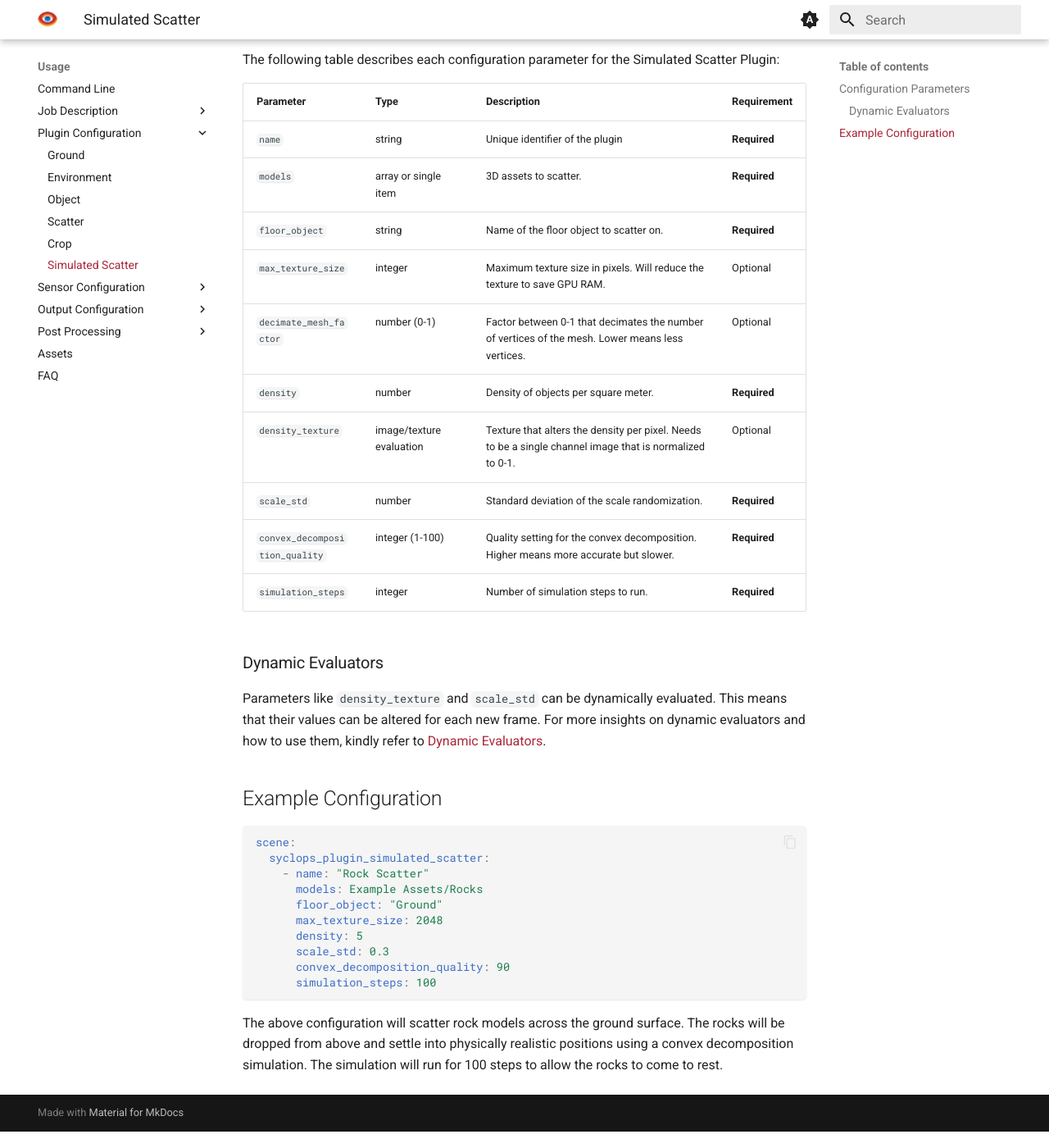
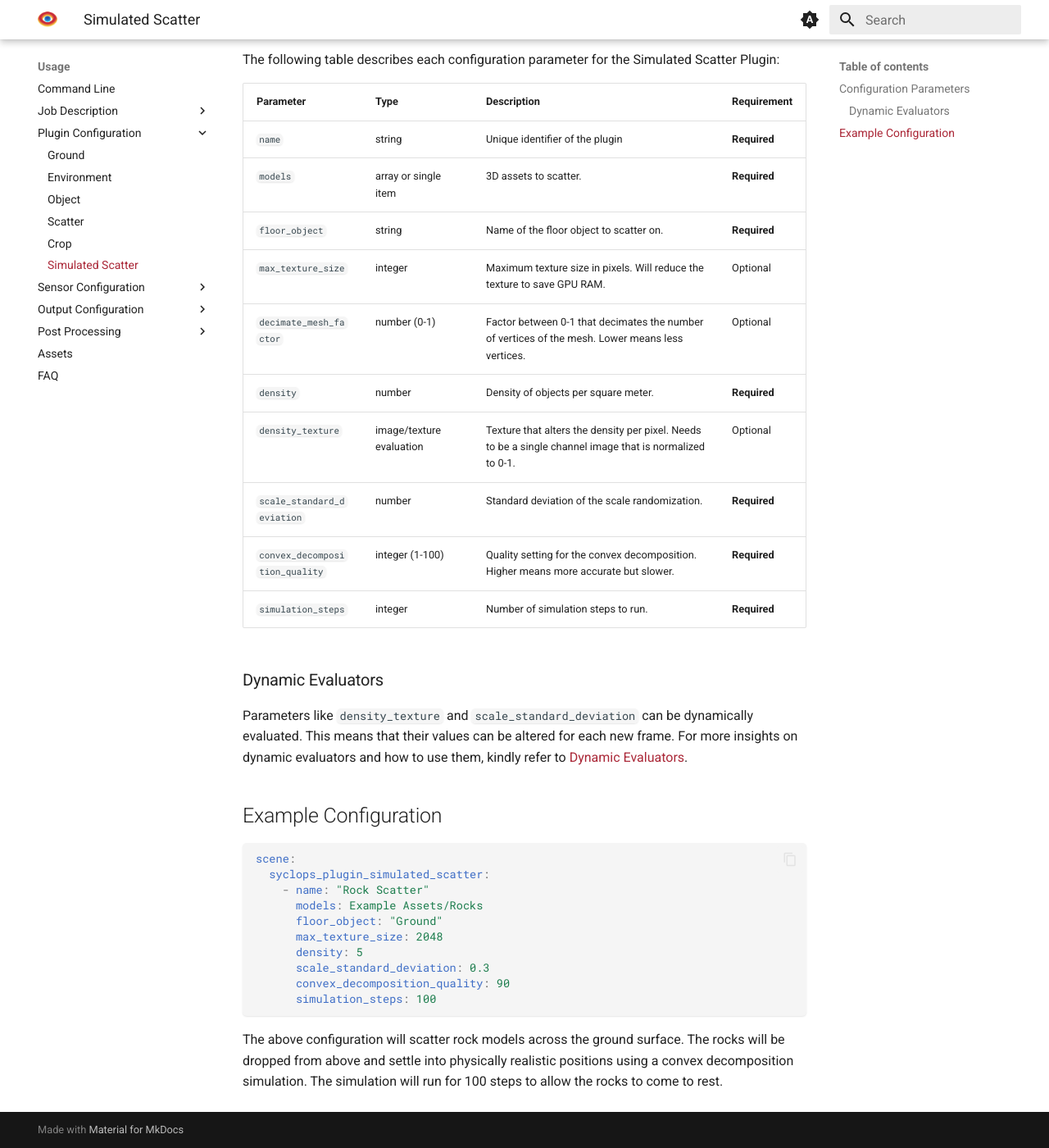
Before and after one commit to DFKI-NI/syclops, an MkDocs documentation site: the page built from docs/docs/usage/job_description/config_descriptions/simulated_scatter.md, in a window 1280 px wide and 1400 px high, scrolled down 351 px. Shown: the whole window at 82% size. Built offline with MkDocs 1.6.1 and Material for MkDocs 9.7.7, drawn with Linux system fonts in a browser that asks for light colours.

Commit message:
Rename `scale_std` to `scale_standard_deviation` in documentation and configuration files for consistency

````diff
--- a/docs/docs/usage/job_description/config_descriptions/simulated_scatter.md
+++ b/docs/docs/usage/job_description/config_descriptions/simulated_scatter.md
@@ -15,13 +15,13 @@ The following table describes each configuration parameter for the Simulated Sca
 | `decimate_mesh_factor` | number (0-1) | Factor between 0-1 that decimates the number of vertices of the mesh. Lower means less vertices. | Optional |
 | `density` | number | Density of objects per square meter. | **Required** |
 | `density_texture` | image/texture evaluation | Texture that alters the density per pixel. Needs to be a single channel image that is normalized to 0-1. | Optional |
-| `scale_std` | number | Standard deviation of the scale randomization. | **Required** |
+| `scale_standard_deviation` | number | Standard deviation of the scale randomization. | **Required** |
 | `convex_decomposition_quality` | integer (1-100) | Quality setting for the convex decomposition. Higher means more accurate but slower. | **Required** |
 | `simulation_steps` | integer | Number of simulation steps to run. | **Required** |
 
 ### Dynamic Evaluators
 
-Parameters like `density_texture` and `scale_std` can be dynamically evaluated. This means that their values can be altered for each new frame. For more insights on dynamic evaluators and how to use them, kindly refer to [Dynamic Evaluators](../dynamic_evaluators.md).
+Parameters like `density_texture` and `scale_standard_deviation` can be dynamically evaluated. This means that their values can be altered for each new frame. For more insights on dynamic evaluators and how to use them, kindly refer to [Dynamic Evaluators](../dynamic_evaluators.md).
 
 ## Example Configuration
 
@@ -33,7 +33,7 @@ scene:
       floor_object: "Ground"
       max_texture_size: 2048
       density: 5
-      scale_std: 0.3
+      scale_standard_deviation: 0.3
       convex_decomposition_quality: 90
       simulation_steps: 100
 ```
````
Also changed, not shown: 3 other files.
